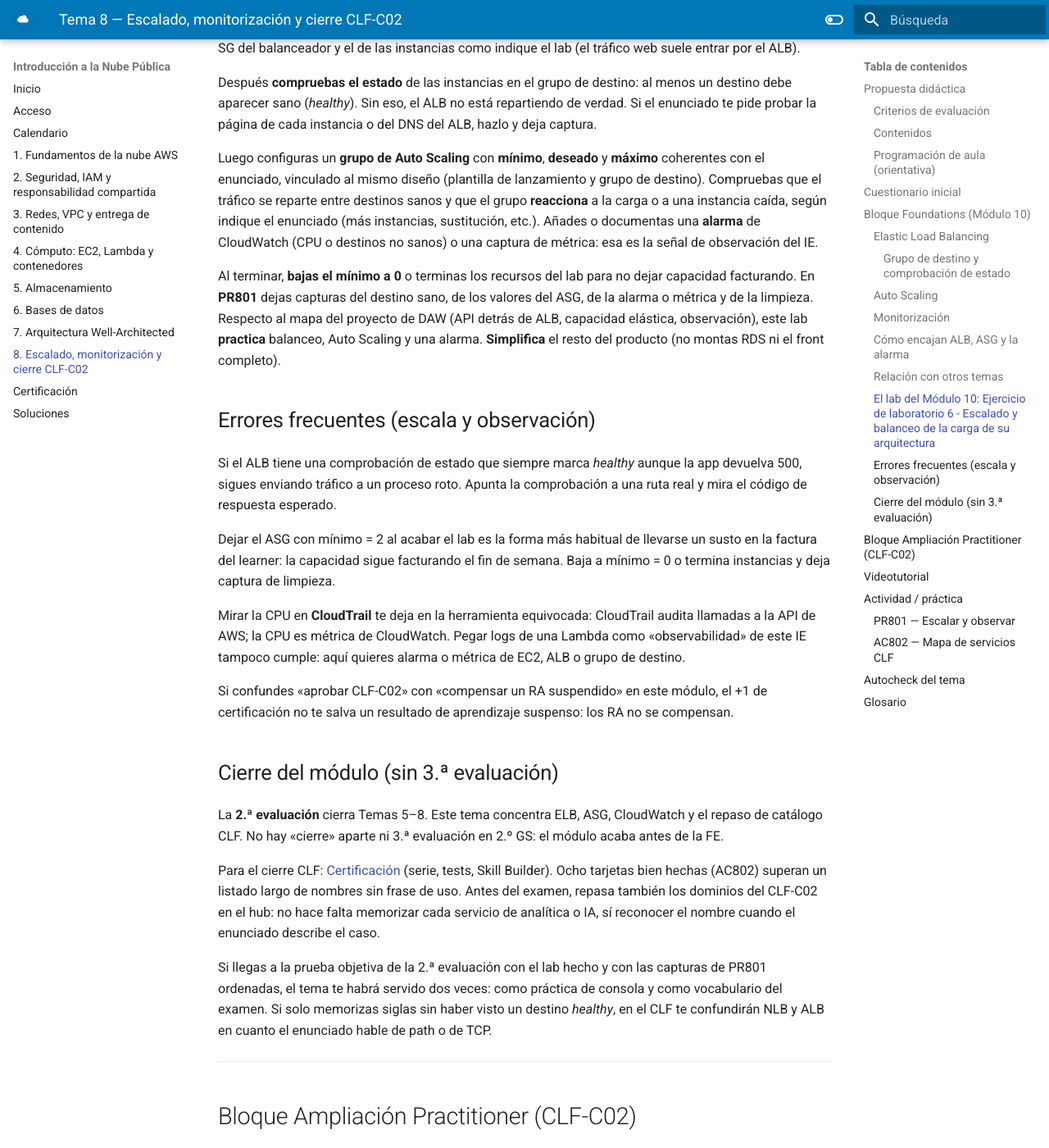
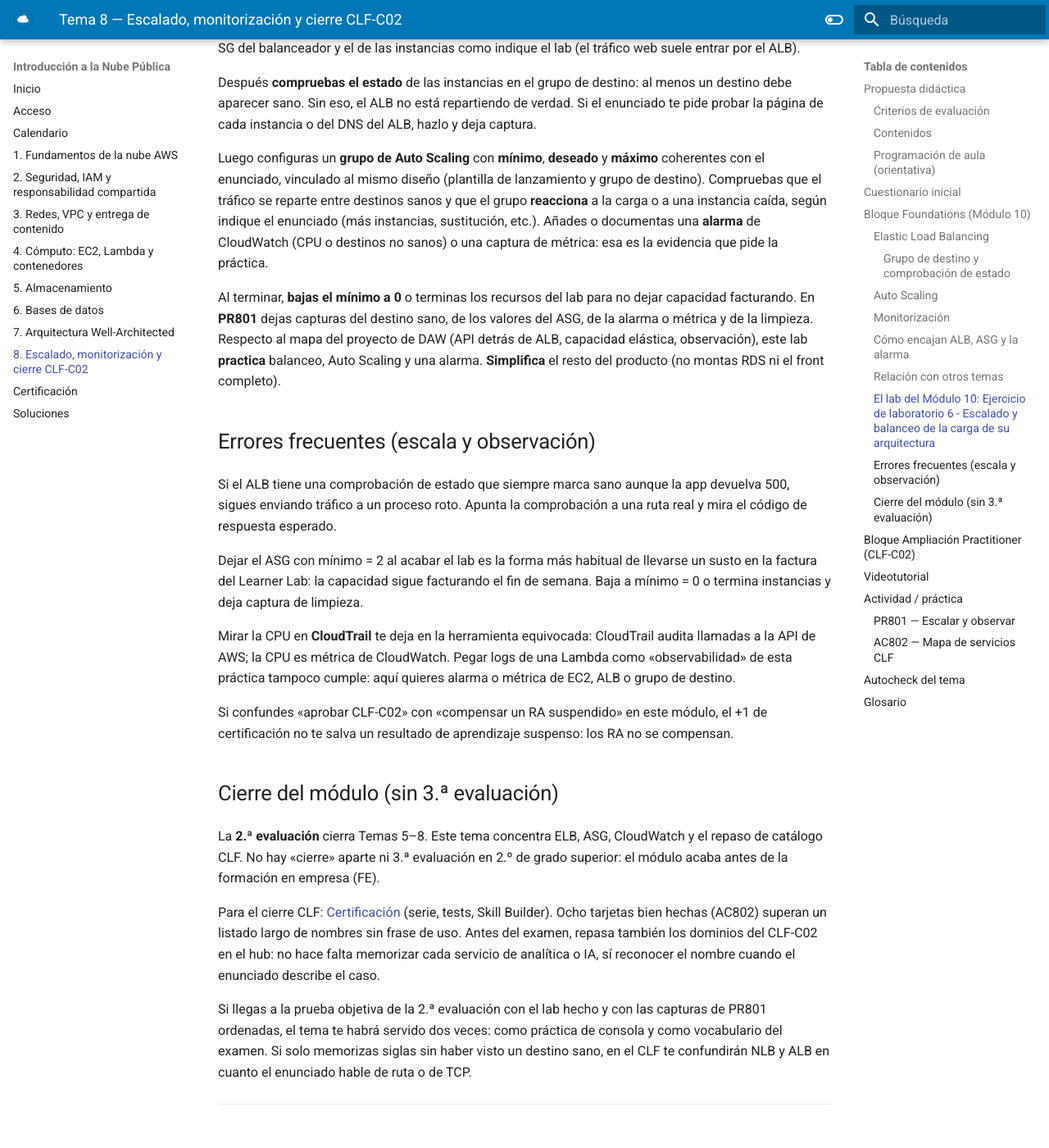
Before and after one commit to fjavier-hernandez/cloud, an MkDocs documentation site: the page built from docs/08-escalado-monitoreo-cierre/tema8.md, in a window 1280 px wide and 1400 px high, scrolled down 11767 px. Shown: the whole window at 82% size. Built offline with MkDocs 1.6.1 and Material for MkDocs 9.7.7, drawn with Linux system fonts in a browser that asks for light colours; some of the changed text lies outside the part shown.

Commit message:
Pulir Tema 8: IE, anglicismos y FE
Co-authored-by: Cursor <cursoragent@cursor.com>

```diff
--- a/docs/08-escalado-monitoreo-cierre/tema8.md
+++ b/docs/08-escalado-monitoreo-cierre/tema8.md
@@ -80,7 +80,7 @@ Este cuestionario es solo para ti: te ayuda a ver qué dominas ya y qué te falt
 
 ### Elastic Load Balancing
 
-**Qué es en este caso.** Un **[balanceador de carga](#elb)** reparte peticiones entre varios destinos (instancias, contenedores…) y deja de enviar tráfico a los que fallan la **[comprobación de estado](#health-check)** (*health check*). Sin esa comprobación, sigues mandando al proceso que ya no responde `/health`. La familia de servicios se llama **ELB**. Para una API HTTP el tipo habitual es el **[ALB](#alb)** (capa 7: host, path). El **[NLB](#nlb)** (*Network Load Balancer*, balanceador de carga de red) trabaja en capa 4 (TCP/UDP) cuando necesitas muy alto rendimiento o protocolos que no son HTTP. El *Gateway Load Balancer* (**GWLB**) aparece en catálogos y en el examen como opción para *appliances* de red; en Foundations apenas lo usas. El *Classic Load Balancer* (**CLB**) es legado: no es la respuesta moderna en el CLF-C02.
+**Qué es en este caso.** Un **[balanceador de carga](#elb)** reparte peticiones entre varios destinos (instancias, contenedores…) y deja de enviar tráfico a los que fallan la **[comprobación de estado](#health-check)** (*health check*). Sin esa comprobación, sigues mandando al proceso que ya no responde `/health`. La familia de servicios se llama **ELB**. Para una API HTTP el tipo habitual es el **[ALB](#alb)** (capa 7: host, ruta (*path*)). El **[NLB](#nlb)** (*Network Load Balancer*, balanceador de carga de red) trabaja en capa 4 (TCP/UDP) cuando necesitas muy alto rendimiento o protocolos que no son HTTP. El *Gateway Load Balancer* (**GWLB**) aparece en catálogos y en el examen como opción para aparatos de red (firewalls o sondas virtuales); en Foundations apenas lo usas. El *Classic Load Balancer* (**CLB**) es legado: no es la respuesta moderna en el CLF-C02.
 
 **En la práctica.** En un proyecto de DAW el ALB permite reglas del estilo «`/api/*` hacia el grupo de la API» y «`/` hacia el front». No sustituye a nginx en todos los casos, pero en Foundations es el punto de entrada gestionado que encaja con varias AZ y con el ASG. El cliente (navegador o app) habla con el nombre **DNS** (*Domain Name System*, sistema de nombres de dominio) del ALB, no con la IP de una EC2 concreta. Si apuntas un registro A de DNS a la IP pública de una sola instancia, ese registro se queda obsoleto en cuanto la máquina se sustituye o cae; el nombre DNS del ALB se mantiene aunque cambien los destinos detrás.
 
@@ -96,7 +96,7 @@ Este cuestionario es solo para ti: te ayuda a ver qué dominas ya y qué te falt
 
 | Tipo | Uso típico |
 | --- | --- |
-| **ALB** | HTTP/HTTPS (capa 7): host, path y APIs REST de un proyecto de DAW. |
+| **ALB** | HTTP/HTTPS (capa 7): host, ruta y APIs REST de un proyecto de DAW. |
 | **NLB** | TCP/UDP o cargas que piden muy alto rendimiento en capa 4. |
 | **GWLB** | *Appliances* de red; en el CLF basta reconocer el nombre. |
 | **CLB** clásico | Legado; no es la respuesta moderna en el examen. |
@@ -147,7 +147,7 @@ Cuando solo tienes una EC2 con IP pública y un registro A de DNS apuntando a el
 
 | Examen CLF | Clase DAW / empresa |
 | --- | --- |
-| El ALB reparte HTTP/HTTPS y usa comprobaciones de estado. | En el lab documentas al menos un destino *healthy*. |
+| El ALB reparte HTTP/HTTPS y usa comprobaciones de estado. | En el lab documentas al menos un destino sano (*healthy*). |
 | El NLB no es el ALB: capa 4 frente a capa 7. | Para una API REST eliges ALB salvo que el enunciado diga otra cosa. |
 | El DNS del ALB sustituye el registro A a una sola EC2. | Deja de pegar la IP pública de la instancia en el front. |
 
@@ -155,7 +155,7 @@ Cuando solo tienes una EC2 con IP pública y un registro A de DNS apuntando a el
 
 **Qué es en este caso.** Un **[Auto Scaling Group](#asg)** mantiene un conjunto de instancias EC2 con tres números: **mínimo** (suelo: el grupo no baja de ahí), **deseado** (cuántas quieres ahora) y **máximo** (techo: no escala por encima aunque la métrica diga «más»). Escala según una **[política de escalado](#politica-de-escalado)** ligada a métricas (CPU, peticiones) o a un horario (entorno de desarrollo a cero por la noche). La elasticidad significa que la capacidad **sigue** a la demanda, no una máquina virtual eterna «por si acaso».
 
-**En la práctica.** En una API de prácticas un buen diseño es: mínimo bajo en el lab, deseado acorde a la demo, máximo con techo consciente. Programar un horario que baje a cero por la noche evita la factura del fin de semana. En producción el mínimo suele ser ≥ 2 si quieres sobrevivir a una AZ; en el instituto un mínimo = 2 sin apagar es un error de coste. Optimizar (CE f del RA3) no es poner máximo = 20 «por si acaso» en la cuenta del learner: es ajustar el tamaño de la instancia, mantener y actualizar la AMI y la app, y dejar un techo que no te arruine el mes.
+**En la práctica.** En una API de prácticas un buen diseño es: mínimo bajo en el lab, deseado acorde a la demo, máximo con techo consciente. Programar un horario que baje a cero por la noche evita la factura del fin de semana. En producción el mínimo suele ser ≥ 2 si quieres sobrevivir a una AZ; en el instituto un mínimo = 2 sin apagar es un error de coste. Optimizar (CE f del RA3) no es poner máximo = 20 «por si acaso» en la cuenta del Learner Lab: es ajustar el tamaño de la instancia, mantener y actualizar la AMI y la app, y dejar un techo que no te arruine el mes.
 
 **Cuándo no subir el máximo del ASG.** Si la base de datos o el ALB no aguantan, o si el lab no tiene presupuesto, subir el máximo solo multiplica la factura. Primero ajusta el tamaño de los recursos y las comprobaciones de estado; después la elasticidad. Una política que escala por CPU al 70 % no arregla una app que responde 500 en `/health`: el ASG lanzará más instancias no sanas y el ALB seguirá sin mandarles tráfico útil. La política de escalado no sustituye mantener y actualizar la aplicación ni la AMI: solo mueve el número de instancias.
 
@@ -195,7 +195,7 @@ CPU al 10 % un mes en `m5.2xlarge` es un hallazgo de **coste** (y de sostenibili
 <figcaption>Reparto de tráfico, elasticidad de capacidad y observación: tres piezas que van juntas en Foundations Módulo 10.</figcaption>
 </figure>
 
-El ALB reparte en capa 7 (host/path); CloudWatch te enseña el *log stream* o la métrica cuando algo falla. Los logs de una función Lambda del Tema 4 también viven en CloudWatch Logs, pero en **PR801** la evidencia pedida es una alarma o métrica de EC2, ALB o grupo de destino, no un volcado de logs de Lambda «porque también es CloudWatch».
+El ALB reparte en capa 7 (host/ruta); CloudWatch te enseña el *log stream* o la métrica cuando algo falla. Los logs de una función Lambda del Tema 4 también viven en CloudWatch Logs, pero en **PR801** la evidencia pedida es una alarma o métrica de EC2, ALB o grupo de destino, no un volcado de logs de Lambda «porque también es CloudWatch».
 
 <figure markdown="span">
 ![Arquitectura de componentes de Application Load Balancer](img/capturas/alb-arquitectura.png){ width="800" }
@@ -230,29 +230,29 @@ En tu clase de *Cloud Foundations*, el lab del **Módulo 10** se llama **Ejercic
 
 Primero creas un **balanceador** (ALB) con un grupo de destino y destinos en **varias AZ**, según el enunciado. Configuras la comprobación de estado hacia una ruta que la aplicación responda. Asocias el SG del balanceador y el de las instancias como indique el lab (el tráfico web suele entrar por el ALB).
 
-Después **compruebas el estado** de las instancias en el grupo de destino: al menos un destino debe aparecer sano (*healthy*). Sin eso, el ALB no está repartiendo de verdad. Si el enunciado te pide probar la página de cada instancia o del DNS del ALB, hazlo y deja captura.
+Después **compruebas el estado** de las instancias en el grupo de destino: al menos un destino debe aparecer sano. Sin eso, el ALB no está repartiendo de verdad. Si el enunciado te pide probar la página de cada instancia o del DNS del ALB, hazlo y deja captura.
 
-Luego configuras un **grupo de Auto Scaling** con **mínimo**, **deseado** y **máximo** coherentes con el enunciado, vinculado al mismo diseño (plantilla de lanzamiento y grupo de destino). Compruebas que el tráfico se reparte entre destinos sanos y que el grupo **reacciona** a la carga o a una instancia caída, según indique el enunciado (más instancias, sustitución, etc.). Añades o documentas una **alarma** de CloudWatch (CPU o destinos no sanos) o una captura de métrica: esa es la señal de observación del IE.
+Luego configuras un **grupo de Auto Scaling** con **mínimo**, **deseado** y **máximo** coherentes con el enunciado, vinculado al mismo diseño (plantilla de lanzamiento y grupo de destino). Compruebas que el tráfico se reparte entre destinos sanos y que el grupo **reacciona** a la carga o a una instancia caída, según indique el enunciado (más instancias, sustitución, etc.). Añades o documentas una **alarma** de CloudWatch (CPU o destinos no sanos) o una captura de métrica: esa es la evidencia que pide la práctica.
 
 Al terminar, **bajas el mínimo a 0** o terminas los recursos del lab para no dejar capacidad facturando. En **PR801** dejas capturas del destino sano, de los valores del ASG, de la alarma o métrica y de la limpieza. Respecto al mapa del proyecto de DAW (API detrás de ALB, capacidad elástica, observación), este lab **practica** balanceo, Auto Scaling y una alarma. **Simplifica** el resto del producto (no montas RDS ni el front completo).
 
 ### Errores frecuentes (escala y observación)
 
-Si el ALB tiene una comprobación de estado que siempre marca *healthy* aunque la app devuelva 500, sigues enviando tráfico a un proceso roto. Apunta la comprobación a una ruta real y mira el código de respuesta esperado.
+Si el ALB tiene una comprobación de estado que siempre marca sano aunque la app devuelva 500, sigues enviando tráfico a un proceso roto. Apunta la comprobación a una ruta real y mira el código de respuesta esperado.
 
-Dejar el ASG con mínimo = 2 al acabar el lab es la forma más habitual de llevarse un susto en la factura del learner: la capacidad sigue facturando el fin de semana. Baja a mínimo = 0 o termina instancias y deja captura de limpieza.
+Dejar el ASG con mínimo = 2 al acabar el lab es la forma más habitual de llevarse un susto en la factura del Learner Lab: la capacidad sigue facturando el fin de semana. Baja a mínimo = 0 o termina instancias y deja captura de limpieza.
 
-Mirar la CPU en **CloudTrail** te deja en la herramienta equivocada: CloudTrail audita llamadas a la API de AWS; la CPU es métrica de CloudWatch. Pegar logs de una Lambda como «observabilidad» de este IE tampoco cumple: aquí quieres alarma o métrica de EC2, ALB o grupo de destino.
+Mirar la CPU en **CloudTrail** te deja en la herramienta equivocada: CloudTrail audita llamadas a la API de AWS; la CPU es métrica de CloudWatch. Pegar logs de una Lambda como «observabilidad» de esta práctica tampoco cumple: aquí quieres alarma o métrica de EC2, ALB o grupo de destino.
 
 Si confundes «aprobar CLF-C02» con «compensar un RA suspendido» en este módulo, el +1 de certificación no te salva un resultado de aprendizaje suspenso: los RA no se compensan.
 
 ### Cierre del módulo (sin 3.ª evaluación)
 
-La **2.ª evaluación** cierra Temas 5–8. Este tema concentra ELB, ASG, CloudWatch y el repaso de catálogo CLF. No hay «cierre» aparte ni 3.ª evaluación en 2.º GS: el módulo acaba antes de la FE.
+La **2.ª evaluación** cierra Temas 5–8. Este tema concentra ELB, ASG, CloudWatch y el repaso de catálogo CLF. No hay «cierre» aparte ni 3.ª evaluación en 2.º de grado superior: el módulo acaba antes de la formación en empresa (FE).
 
 Para el cierre CLF: [Certificación](../99-certificacion/certificacion.md) (serie, tests, Skill Builder). Ocho tarjetas bien hechas (AC802) superan un listado largo de nombres sin frase de uso. Antes del examen, repasa también los dominios del CLF-C02 en el hub: no hace falta memorizar cada servicio de analítica o IA, sí reconocer el nombre cuando el enunciado describe el caso.
 
-Si llegas a la prueba objetiva de la 2.ª evaluación con el lab hecho y con las capturas de PR801 ordenadas, el tema te habrá servido dos veces: como práctica de consola y como vocabulario del examen. Si solo memorizas siglas sin haber visto un destino *healthy*, en el CLF te confundirán NLB y ALB en cuanto el enunciado hable de path o de TCP.
+Si llegas a la prueba objetiva de la 2.ª evaluación con el lab hecho y con las capturas de PR801 ordenadas, el tema te habrá servido dos veces: como práctica de consola y como vocabulario del examen. Si solo memorizas siglas sin haber visto un destino sano, en el CLF te confundirán NLB y ALB en cuanto el enunciado hable de ruta o de TCP.
 
 ---
 
@@ -351,7 +351,7 @@ Cierre Foundations (ELB/ASG/CloudWatch). El catálogo CLF largo y el estilo exam
 *Elastic Load Balancing* (balanceo de carga elástico): familia de balanceadores de AWS que reparte tráfico entre destinos sanos (ALB, NLB, GWLB…). Sin comprobaciones de estado, puede seguir enviando a un proceso que ya no responde.
 
 **ALB**{: #alb}
-*Application Load Balancer* (balanceador de carga de aplicaciones): balanceador de capa 7 (HTTP/HTTPS), con reglas por host y path. Habitual delante de APIs web. Encaja con varias AZ y con un ASG detrás.
+*Application Load Balancer* (balanceador de carga de aplicaciones): balanceador de capa 7 (HTTP/HTTPS), con reglas por host y ruta. Habitual delante de APIs web. Encaja con varias AZ y con un ASG detrás.
 
 **NLB**{: #nlb}
 *Network Load Balancer* (balanceador de carga de red): balanceador de capa 4 (TCP/UDP) para alto rendimiento o protocolos que no son HTTP.
```
Also changed, not shown: docs/90-soluciones/pr/PR801.md (+4 -4 lines).
